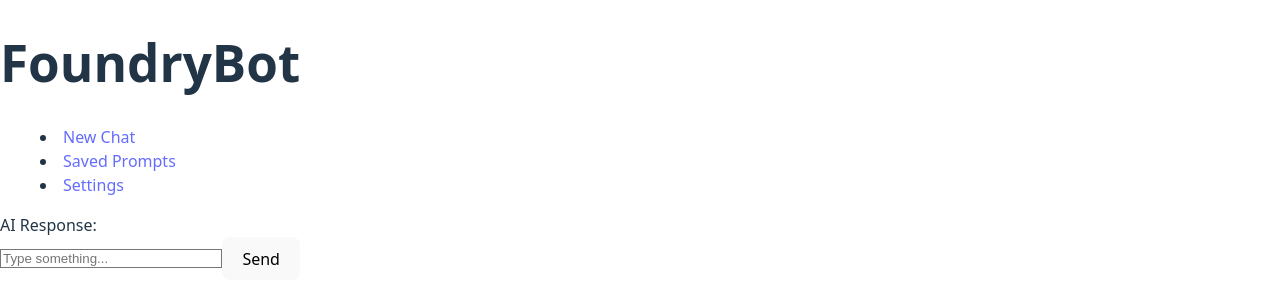
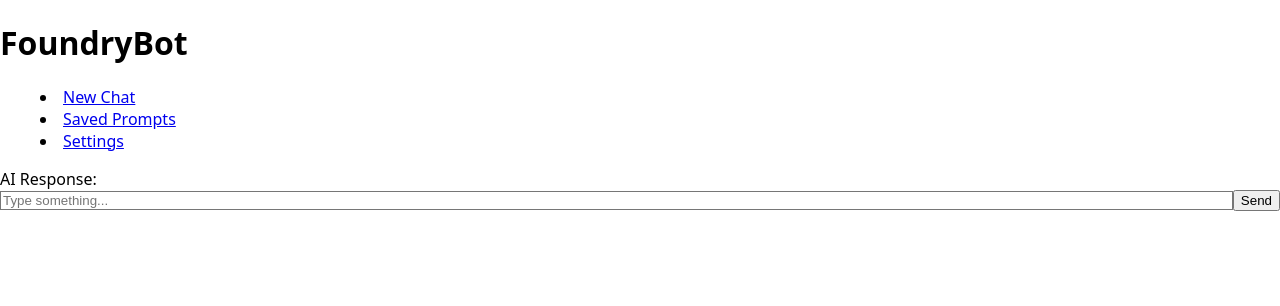
Before and after one commit to lacwil/foundryhq-final, a React (Vite) app: page / in a window 1280 px wide. Shown: the top 306 px of the page. Built offline with nearby package versions, Linux system fonts and the light colour scheme.

Commit message:
Force global text wrapping and fix layout overflow

```diff
--- a/src/index.css
+++ b/src/index.css
@@ -1,71 +1,24 @@
-:root {
-  font-family: system-ui, Avenir, Helvetica, Arial, sans-serif;
-  line-height: 1.5;
-  font-weight: 400;
+/* index.css */
 
-  color-scheme: light dark;
-  color: rgba(255, 255, 255, 0.87);
-  background-color: #242424;
-
-  font-synthesis: none;
-  text-rendering: optimizeLegibility;
-  -webkit-font-smoothing: antialiased;
-  -moz-osx-font-smoothing: grayscale;
-}
-
-a {
-  font-weight: 500;
-  color: #646cff;
-  text-decoration: inherit;
-}
-a:hover {
-  color: #535bf2;
-}
-
-body {
-  margin: 0;
-  display: flex;
-  place-items: center;
-  min-width: 320px;
-  min-height: 100vh;
-}
-
-h1 {
-  font-size: 3.2em;
-  line-height: 1.1;
-}
-
-button {
-  border-radius: 8px;
-  border: 1px solid transparent;
-  padding: 0.6em 1.2em;
-  font-size: 1em;
-  font-weight: 500;
-  font-family: inherit;
-  background-color: #1a1a1a;
-  cursor: pointer;
-  transition: border-color 0.25s;
-}
-button:hover {
-  border-color: #646cff;
-}
-button:focus,
-button:focus-visible {
-  outline: 4px auto -webkit-focus-ring-color;
-}
-
-@media (prefers-color-scheme: light) {
-  :root {
-    color: #213547;
-    background-color: #ffffff;
-  }
-  a:hover {
-    color: #747bff;
-  }
-  button {
-    background-color: #f9f9f9;
-  }
-}
 @tailwind base;
 @tailwind components;
 @tailwind utilities;
+
+/* Reset margins/padding just in case */
+html, body {
+  margin: 0;
+  padding: 0;
+  box-sizing: border-box;
+  width: 100%;
+  max-width: 100%;
+  overflow-x: hidden; /* prevent horizontal scrolling */
+  font-family: system-ui, sans-serif;
+}
+
+/* Prevent any rogue nowrap behavior */
+* {
+  white-space: normal !important;
+  word-wrap: break-word !important;
+  overflow-wrap: break-word !important;
+  box-sizing: border-box;
+}
```
